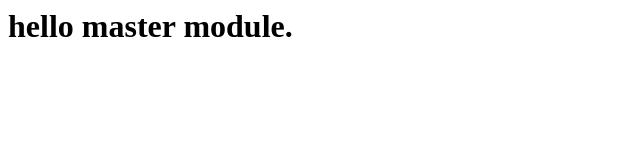
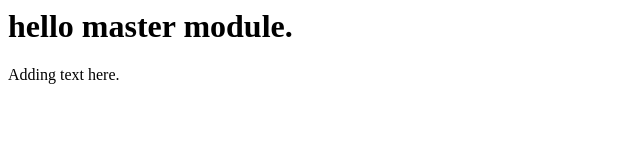
Before and after one commit to kevinch/testSubModulesMaster, a plain HTML site: page views/index.html in a window 1280 px wide. Shown: the whole page, without its empty margins (0-640 px from the left). Drawn offline with Linux system fonts and the light colour scheme.

```diff
--- a/views/index.html
+++ b/views/index.html
@@ -1 +1,2 @@
 <h1>hello master module.</h1>
+<p>Adding text here.</p>
```
